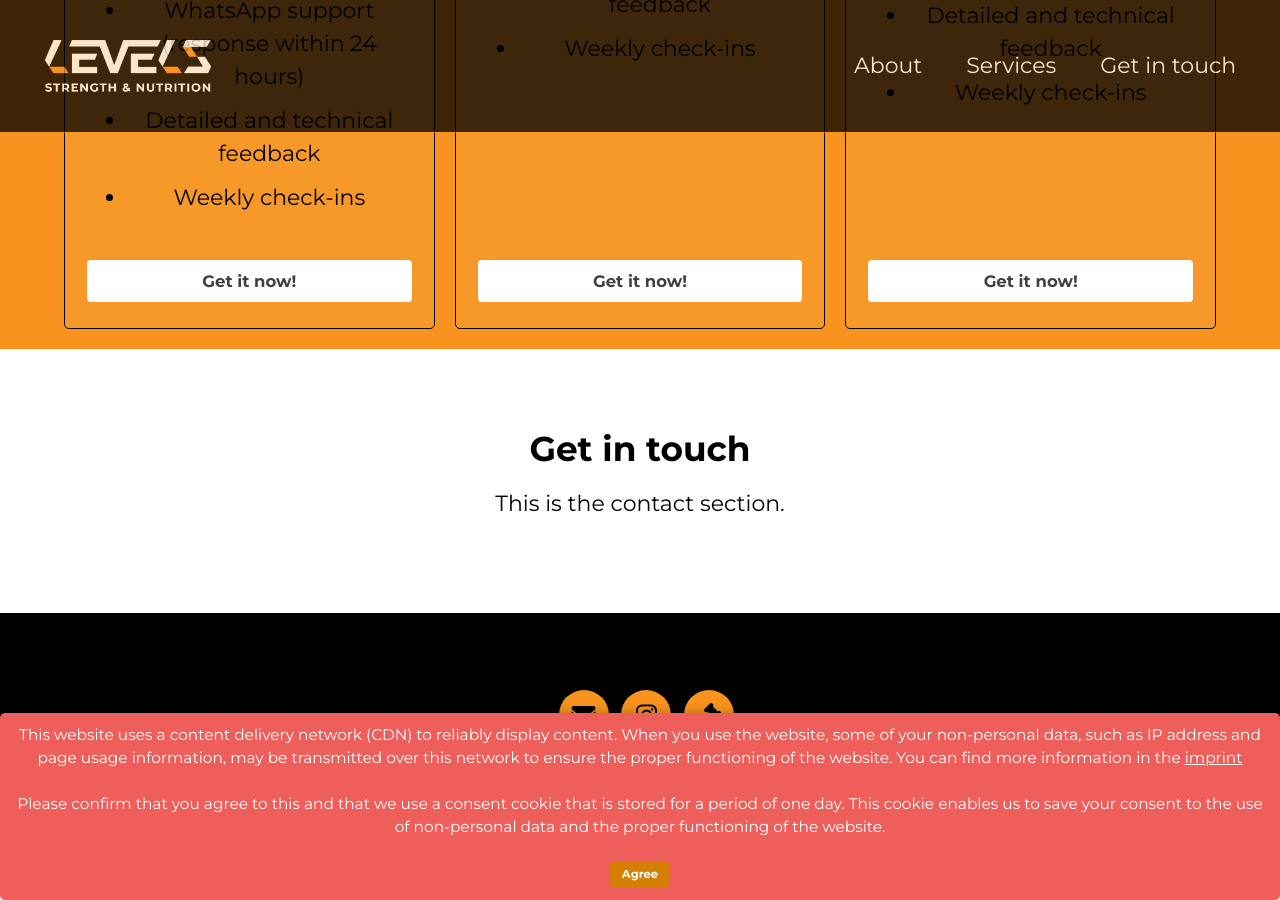
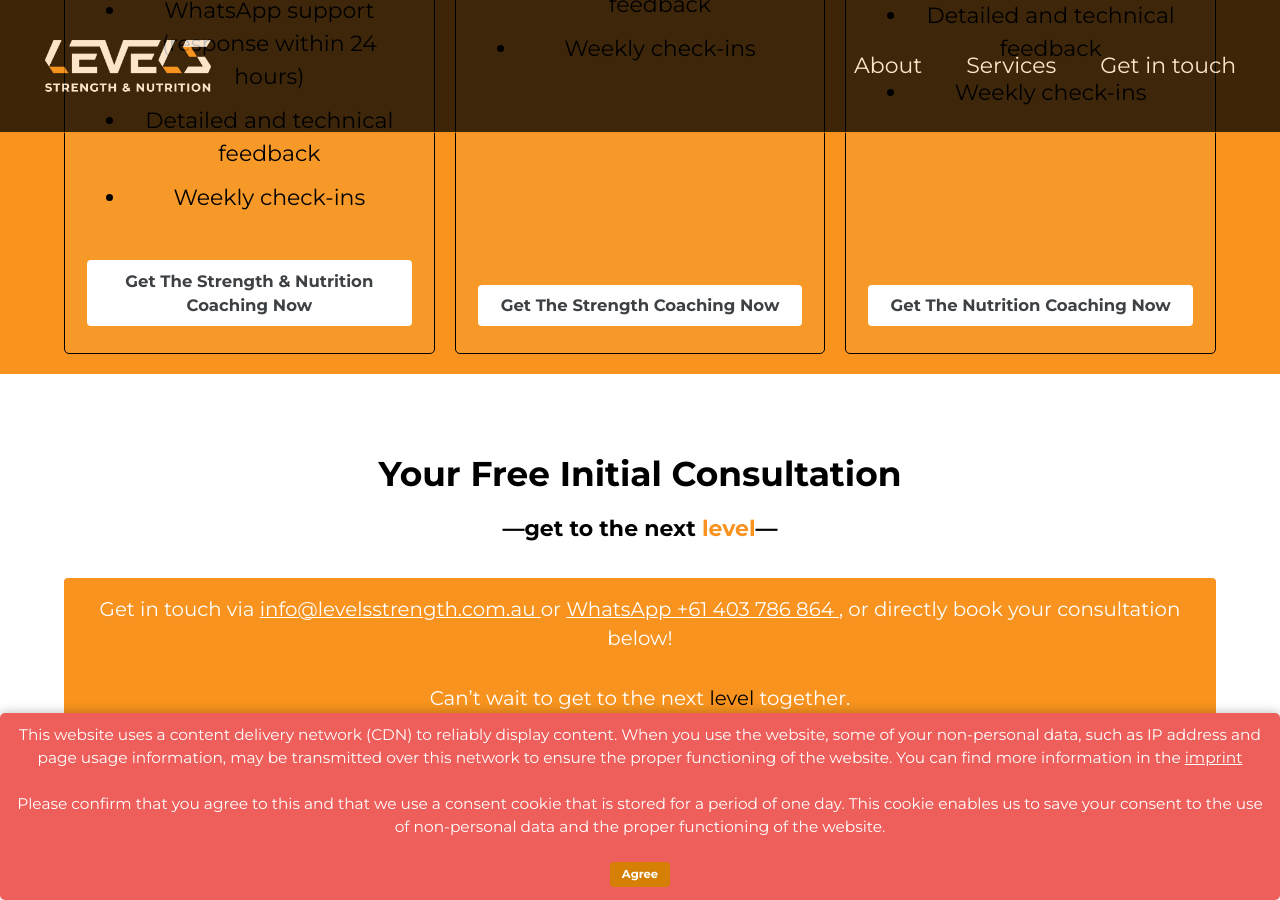
Before and after one commit to perstarke-webdev/levels-strength-site, a Jekyll site: the page built from _pages/index.html, in a window 1280 px wide and 900 px high, scrolled down 3664 px. Built offline with Jekyll 4.4.1, drawn with Linux system fonts in a browser that asks for light colours; cached includes are drawn as plain includes.

Commit message:
add contact

```diff
--- a/_pages/index.html
+++ b/_pages/index.html
@@ -121,7 +121,7 @@ about-itr:
           <li>Weekly check-ins</li>
         </ul>
       </div>
-      <a href="" class="btn btn--btnwhite" style="margin-top: 1.5em;">Get it now!</a>
+      <a href="" class="btn btn--btnwhite" style="margin-top: 1.5em;">Get The Strength &amp; Nutrition Coaching Now</a>
     </div>
 
     <div class="box box-third" style="display: flex; flex-direction: column; justify-content: space-between;">
@@ -135,7 +135,7 @@ about-itr:
           <li>Weekly check-ins</li>
         </ul>
       </div>
-      <a href="" class="btn btn--btnwhite" style="margin-top: 1.5em;">Get it now!</a>
+      <a href="" class="btn btn--btnwhite" style="margin-top: 1.5em;">Get The Strength Coaching Now</a>
     </div>
 
     <div class="box box-third" style="display: flex; flex-direction: column; justify-content: space-between;">
@@ -150,7 +150,7 @@ about-itr:
           <li>Weekly check-ins</li>
         </ul>
       </div>
-      <a href="" class="btn btn--btnwhite" style="margin-top: 1.5em;">Get it now!</a>
+      <a href="" class="btn btn--btnwhite" style="margin-top: 1.5em;">Get The Nutrition Coaching Now</a>
     </div>
 
   </div>
@@ -162,6 +162,32 @@ about-itr:
 <hr class="section-sep">
 
 <section class="site-section" id="contact">
-  <h1>Get in touch</h1>
-  <p>This is the contact section.</p>
+  <h1>Your Free Initial Consultation</h1>
+  <b>—get to the next <span style="color:#f7931e;">level</span>—</b>
+
+  <div class="notice notice--primary" style="margin-top:2em;">
+    <p>
+      Get in touch via
+      <a href="mailto:info@levelsstrength.com.au" class="contact-link">
+        info@levelsstrength.com.au
+      </a>
+      or
+      <a href="https://wa.me/61403786864" target="_blank" class="contact-link">
+        WhatsApp +61&nbsp;403&nbsp;786&nbsp;864
+      </a>,
+      or directly book your consultation below!<br><br>
+      Can’t wait to get to the next <span style="color:black;">level</span> together.
+    </p>
+  </div>
+
+  <div class="calendly-container" style="margin-top:3em;">
+    <div class="calendly-inline-widget"
+         data-url="https://calendly.com/pswd/60m-onboarding-call"
+         style="min-width:320px; height:700px;">
+    </div>
+    <script type="text/javascript"
+            src="https://assets.calendly.com/assets/external/widget.js"
+            async>
+    </script>
+  </div>
 </section>
--- a/assets/css/custom-styles.css
+++ b/assets/css/custom-styles.css
@@ -1 +1,10 @@
-/* Custom stylesheet, add your own styles here */
+/* Contact section link styling */
+.contact-link {
+    color: #fff !important;
+    text-decoration: underline;
+    transition: opacity 0.2s ease;
+}
+
+.contact-link:hover {
+    opacity: 0.8;
+}
```
